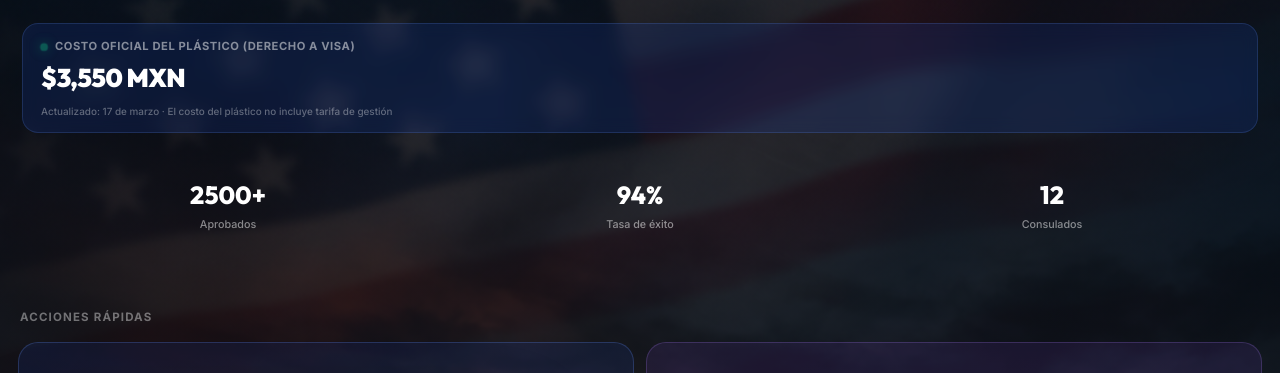
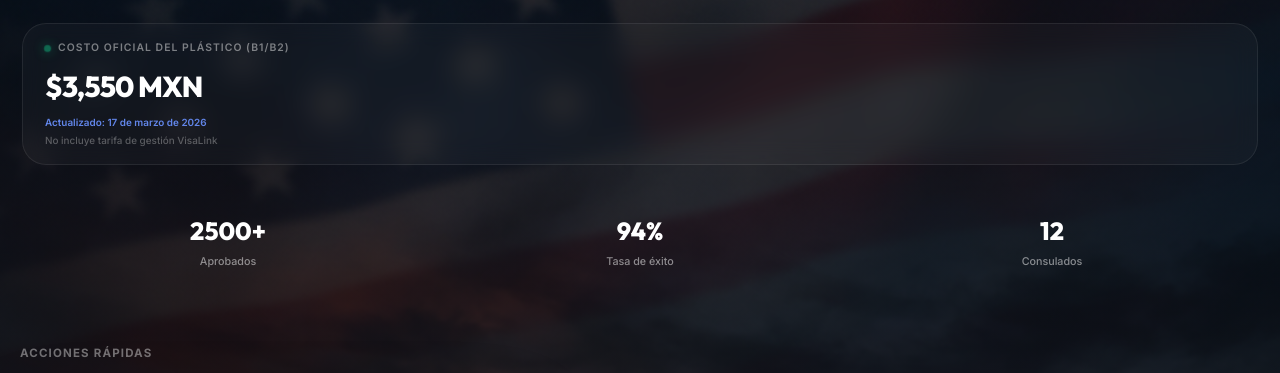
Before and after one commit to alan9924/visalink, a plain HTML site: page public/index.html in a window 1280 px wide. Shown: the part 203-576 px from the top of the page. Drawn offline with Linux system fonts and the light colour scheme.

Commit message:
Design: Rediseño minimalista y elegante del ticker de tarifa con fecha completa y año

```diff
--- a/public/app.js
+++ b/public/app.js
@@ -741,15 +741,15 @@ function updateLiveVisaFee() {
   const feeMXN = Math.round(feeUSD * finalRate / 5) * 5;
 
   const now = new Date();
-  const options = { day: 'numeric', month: 'long' };
+  const options = { day: 'numeric', month: 'long', year: 'numeric' };
   const dateStr = now.toLocaleDateString('es-MX', options);
 
   const feeElement = document.getElementById('live-visa-fee');
-  const labelElement = document.querySelector('.live-fee-badge .disclaimer');
+  const dateElement = document.getElementById('live-fee-date');
 
   if (feeElement) feeElement.textContent = `$${feeMXN.toLocaleString('es-MX')} MXN`;
-  if (labelElement) {
-    labelElement.innerHTML = `Actualizado: ${dateStr} · El costo del plástico no incluye tarifa de gestión`;
+  if (dateElement) {
+    dateElement.textContent = `Actualizado: ${dateStr}`;
   }
 }
 
--- a/public/index.html
+++ b/public/index.html
@@ -156,63 +156,78 @@
     .hero-btn-primary:active { transform: scale(0.96); }
     .hero-btn-secondary:active { background: hsla(0,0%,100%,0.06); }
 
-    /* Live Fee Badge */
+    /* Live Fee Badge - Minimalist & Elegant */
     .live-fee-badge {
-      background: hsla(224, 76%, 50%, 0.15);
-      border: 1px solid hsla(224, 76%, 65%, 0.2);
-      border-radius: 16px;
-      padding: 14px 18px;
-      margin-bottom: 28px;
-      position: relative;
-      overflow: hidden;
+      background: hsla(0, 0%, 100%, 0.03);
+      border: 1px solid hsla(0, 0%, 100%, 0.08);
+      border-radius: 24px;
+      padding: 16px 22px;
+      margin-bottom: 32px;
+      backdrop-filter: blur(12px);
+      -webkit-backdrop-filter: blur(12px);
+      display: flex;
+      flex-direction: column;
+      align-items: flex-start;
+      gap: 4px;
+      transition: all 0.3s ease;
+    }
+
+    .live-fee-badge:hover {
+      background: hsla(0, 0%, 100%, 0.05);
+      border-color: hsla(0, 0%, 100%, 0.15);
+    }
+
+    .live-fee-badge .status-row {
+      display: flex;
+      align-items: center;
+      gap: 8px;
+    }
+
+    .live-fee-badge .dot {
+      width: 5px;
+      height: 5px;
+      background: #10b981;
+      border-radius: 50%;
+      box-shadow: 0 0 8px #10b981;
+      animation: pulse-dot 2s infinite;
+    }
+
+    .live-fee-badge .label {
+      font-size: 0.65rem;
+      font-weight: 600;
+      color: hsla(0, 0%, 100%, 0.45);
+      text-transform: uppercase;
+      letter-spacing: 0.1em;
+    }
+
+    .live-fee-badge .value {
+      font-family: 'Outfit', sans-serif;
+      font-size: 1.8rem;
+      font-weight: 800;
+      color: #fff;
+      letter-spacing: -0.03em;
+      margin: 2px 0;
+    }
+
+    .live-fee-badge .disclaimer {
+      font-size: 0.62rem;
+      color: hsla(0, 0%, 100%, 0.3);
+      font-weight: 500;
       display: flex;
       flex-direction: column;
       gap: 2px;
-      backdrop-filter: blur(8px);
-      -webkit-backdrop-filter: blur(8px);
     }
 
-    .live-fee-badge .dot {
-      width: 6px;
-      height: 6px;
-      background: #10b981;
-      border-radius: 50%;
-      display: inline-block;
-      margin-right: 8px;
-      box-shadow: 0 0 10px #10b981;
-      animation: pulse-dot 2s infinite;
+    .live-fee-badge .date-stamp {
+      color: var(--primary-light);
+      font-weight: 600;
+      font-size: 0.62rem;
     }
 
     @keyframes pulse-dot {
       0% { opacity: 1; transform: scale(1); }
-      50% { opacity: 0.4; transform: scale(1.3); }
+      50% { opacity: 0.5; transform: scale(1.4); }
       100% { opacity: 1; transform: scale(1); }
-    }
-
-    .live-fee-badge .label {
-      font-size: 0.7rem;
-      font-weight: 700;
-      color: hsla(0, 0%, 100%, 0.5);
-      text-transform: uppercase;
-      letter-spacing: 0.05em;
-      display: flex;
-      align-items: center;
-    }
-
-    .live-fee-badge .value {
-      font-family: 'Outfit', sans-serif;
-      font-size: 1.6rem;
-      font-weight: 900;
-      color: #fff;
-      letter-spacing: -0.02em;
-    }
-
-    .live-fee-badge .disclaimer {
-      font-size: 0.62rem;
-      color: hsla(0, 0%, 100%, 0.35);
-      font-weight: 500;
-      margin-top: 4px;
-      line-height: 1.3;
     }
 
     /* Stats Row */
@@ -645,11 +660,17 @@
       <h1>Tu puente seguro hacia <span>Estados Unidos.</span></h1>
       <p>Evita rechazos. Prepara tu DS-160 y entrevista consular con nuestra plataforma guiada.</p>
 
-      <!-- Live Visa Fee Ticker -->
+      <!-- Live Visa Fee Ticker - Minimalist -->
       <div class="live-fee-badge">
-        <div class="label" id="live-fee-label"><span class="dot"></span>Costo oficial del plástico (Derecho a Visa)</div>
+        <div class="status-row">
+          <span class="dot"></span>
+          <div class="label">Costo oficial del plástico (B1/B2)</div>
+        </div>
         <div class="value" id="live-visa-fee">$3,425 MXN</div>
-        <div class="disclaimer">Actualizado hoy · El costo del plástico no incluye tarifa de gestión</div>
+        <div class="disclaimer">
+          <span class="date-stamp" id="live-fee-date">Cargando fecha...</span>
+          <span>No incluye tarifa de gestión VisaLink</span>
+        </div>
       </div>
 
 
```
